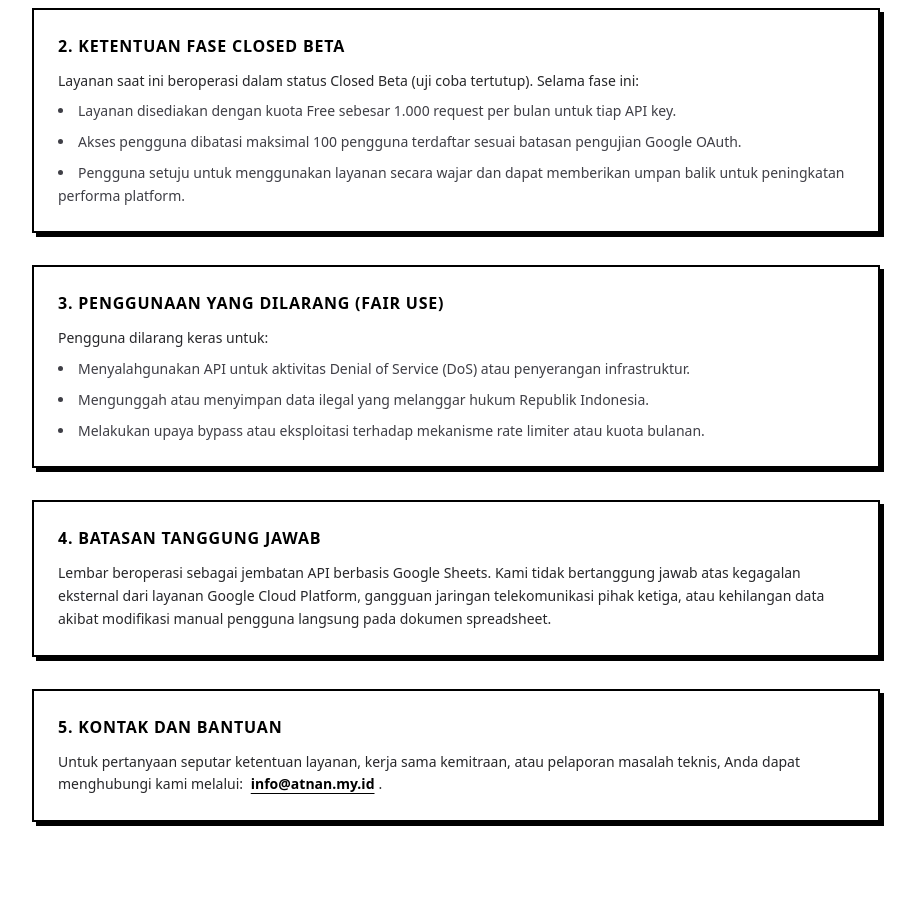
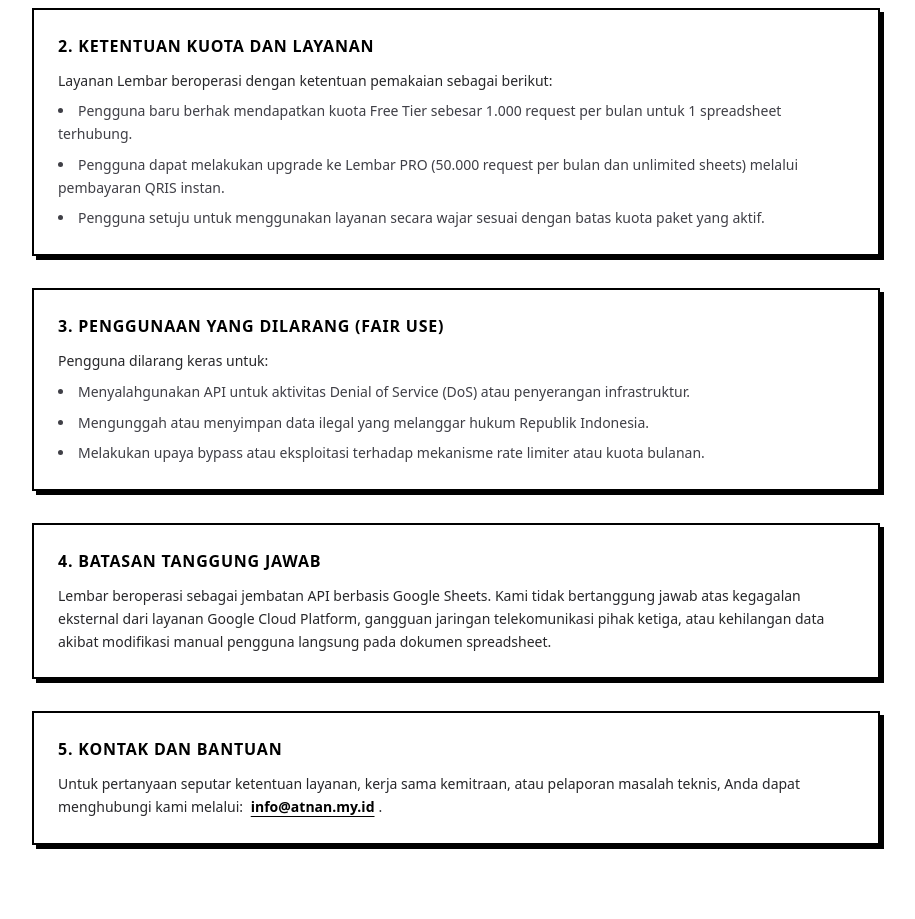
Before and after one commit to Atnan49/Lembar-API-sheet, a Next.js app: page /terms in a window 1280 px wide. Shown: the part 500-1419 px from the top of the page, without its empty margins (184-1099 px from the left). Built offline with nearby package versions, Linux system fonts and the light colour scheme; no server answers.

Commit message:
chore: remove all closed beta references across the app

```diff
--- a/src/app/api/user/segment/route.ts
+++ b/src/app/api/user/segment/route.ts
@@ -5,7 +5,7 @@ import { prisma } from "@/lib/prisma";
 
 /**
  * POST /api/user/segment
- * Saves the user's closed beta segmentation answer ("Kamu pakai Lembar buat apa?").
+ * Saves the user's segmentation answer ("Kamu pakai Lembar buat apa?").
  */
 export async function POST(req: NextRequest) {
   const session = await getServerSession(authOptions);
--- a/src/app/dashboard/page.tsx
+++ b/src/app/dashboard/page.tsx
@@ -789,7 +789,7 @@ print(data)`}
         isOpen={showSurvey}
         onClose={() => setShowSurvey(false)}
         title="Selamat Datang di Lembar"
-        description="Bantu kami memahami profil pemakaian Anda untuk pengembangan Closed Beta."
+        description="Bantu kami memahami profil pemakaian Anda untuk pengembangan fitur Lembar."
       >
         <div className="flex flex-col gap-4">
           <p className="text-xs sm:text-sm font-bold text-black">
--- a/src/app/page.tsx
+++ b/src/app/page.tsx
@@ -131,7 +131,7 @@ export default function HomePage() {
       <section className="max-w-6xl mx-auto px-4 sm:px-6">
         <div className="flex flex-col items-start gap-6 max-w-3xl">
           <Badge variant="yellow" className="text-xs">
-            Closed Beta 2026
+            REST API Platform
           </Badge>
 
           <h1 className="text-3xl sm:text-5xl lg:text-6xl font-extrabold uppercase tracking-tight text-black leading-none">
@@ -618,7 +618,7 @@ export default function HomePage() {
             <div className="grid grid-cols-1 sm:grid-cols-2 lg:grid-cols-3 gap-6">
               <div className="border-2 border-black p-5 bg-zinc-50 flex flex-col justify-between">
                 <div>
-                  <div className="font-extrabold text-base uppercase text-black">Free Beta</div>
+                  <div className="font-extrabold text-base uppercase text-black">Free Tier</div>
                   <div className="text-2xl font-extrabold font-mono text-black my-2">Rp0 <span className="text-xs font-normal">/bln</span></div>
                   <p className="text-xs text-zinc-700 font-medium">1.000 req/bulan, 1 sheet, auto-create tab, proteksi formula.</p>
                 </div>
@@ -737,7 +737,7 @@ export default function HomePage() {
                 ? isProActive
                   ? `Login sebagai ${session.user?.email} (Lembar PRO). Buka dashboard untuk mengelola koneksi spreadsheet dan API key Anda.`
                   : `Login sebagai ${session.user?.email}. Buka dashboard untuk menghubungkan spreadsheet atau upgrade kuota.`
-                : "Daftar sekarang di Closed Beta dan dapatkan 1.000 request gratis setiap bulan."}
+                : "Daftar sekarang dan dapatkan 1.000 request gratis setiap bulan."}
             </p>
           </div>
           {session ? (
--- a/src/app/pricing/page.tsx
+++ b/src/app/pricing/page.tsx
@@ -120,7 +120,7 @@ export default function PricingPage() {
                       month: "long",
                       year: "numeric",
                     })} (Kuota: 50.000 req/bulan)`
-                  : "Anda saat ini berada di paket Free Beta (1.000 req/bulan, 1 sheet)."}
+                  : "Anda saat ini berada di paket Free Tier (1.000 req/bulan, 1 sheet)."}
               </p>
             </div>
           </div>
@@ -150,12 +150,12 @@ export default function PricingPage() {
 
       {/* Pricing Cards Grid */}
       <section className="grid grid-cols-1 md:grid-cols-3 gap-6 sm:gap-8 items-stretch">
-        {/* Tier 1: Free Beta */}
+        {/* Tier 1: Free Tier */}
         <div className="border-2 border-black bg-white p-6 sm:p-7 shadow-[4px_4px_0px_#000000] flex flex-col justify-between">
           <div>
             <div className="flex items-center justify-between mb-2">
               <span className="font-extrabold text-lg uppercase tracking-wider text-black">
-                Free Beta
+                Free Tier
               </span>
               <Badge variant="yellow">Mulai Gratis</Badge>
             </div>
@@ -334,7 +334,7 @@ export default function PricingPage() {
             <thead>
               <tr className="border-b-3 border-black bg-zinc-100 font-extrabold uppercase tracking-wider text-black">
                 <th className="p-4 border-r-2 border-black min-w-[200px]">Fitur & Kapabilitas</th>
-                <th className="p-4 border-r-2 border-black text-center min-w-[120px]">Free Beta</th>
+                <th className="p-4 border-r-2 border-black text-center min-w-[120px]">Free Tier</th>
                 <th className="p-4 border-r-2 border-black text-center bg-[#ffe600] min-w-[140px]">Lembar PRO</th>
                 <th className="p-4 text-center min-w-[140px]">Organisasi</th>
               </tr>
--- a/src/app/terms/page.tsx
+++ b/src/app/terms/page.tsx
@@ -37,15 +37,15 @@ export default function TermsPage() {
 
         <section className="border-2 border-black p-6 bg-white shadow-[4px_4px_0px_#000000]">
           <h2 className="text-base font-extrabold uppercase tracking-wider text-black mb-3">
-            2. Ketentuan Fase Closed Beta
+            2. Ketentuan Kuota dan Layanan
           </h2>
           <p className="mb-2">
-            Layanan saat ini beroperasi dalam status Closed Beta (uji coba tertutup). Selama fase ini:
+            Layanan Lembar beroperasi dengan ketentuan pemakaian sebagai berikut:
           </p>
           <ul className="list-disc list-inside space-y-2 text-zinc-700">
-            <li>Layanan disediakan dengan kuota Free sebesar 1.000 request per bulan untuk tiap API key.</li>
-            <li>Akses pengguna dibatasi maksimal 100 pengguna terdaftar sesuai batasan pengujian Google OAuth.</li>
-            <li>Pengguna setuju untuk menggunakan layanan secara wajar dan dapat memberikan umpan balik untuk peningkatan performa platform.</li>
+            <li>Pengguna baru berhak mendapatkan kuota Free Tier sebesar 1.000 request per bulan untuk 1 spreadsheet terhubung.</li>
+            <li>Pengguna dapat melakukan upgrade ke Lembar PRO (50.000 request per bulan dan unlimited sheets) melalui pembayaran QRIS instan.</li>
+            <li>Pengguna setuju untuk menggunakan layanan secara wajar sesuai dengan batas kuota paket yang aktif.</li>
           </ul>
         </section>
 
--- a/src/components/layout/footer.tsx
+++ b/src/components/layout/footer.tsx
@@ -51,7 +51,7 @@ export function Footer() {
 
         {/* Status / Copyright / Creator */}
         <div className="text-xs text-zinc-600 font-bold uppercase tracking-wider text-center md:text-right flex flex-col items-center md:items-end gap-1">
-          <div>Closed Beta &bull; lembar.atnan.my.id</div>
+          <div>lembar.atnan.my.id</div>
           <div className="text-[11px] text-black font-extrabold tracking-wider">
             Developed by <span className="bg-[#ffe600] px-1.5 py-0.5 border border-black text-black inline-block shadow-[1px_1px_0px_#000000]">AtnanLabs</span>
           </div>
--- a/src/components/seo/json-ld.tsx
+++ b/src/components/seo/json-ld.tsx
@@ -21,7 +21,7 @@ export function JsonLd() {
             "@type": "Offer",
             "price": "0",
             "priceCurrency": "IDR",
-            "name": "Free Beta",
+            "name": "Free Tier",
             "description": "1.000 requests per bulan, 1 connected sheet, auto-create tab",
           },
           {
@@ -106,7 +106,7 @@ export function JsonLd() {
             "name": "Berapa kuota request bulanan yang disediakan?",
             "acceptedAnswer": {
               "@type": "Answer",
-              "text": "Tier Free Beta menyediakan 1.000 request per bulan. Anda dapat melakukan upgrade ke tier PRO seharga Rp 49.000/bulan untuk mendapatkan 50.000 request per bulan dan unlimited connected sheets.",
+              "text": "Tier Free menyediakan 1.000 request per bulan. Anda dapat melakukan upgrade ke tier PRO seharga Rp 49.000/bulan untuk mendapatkan 50.000 request per bulan dan unlimited connected sheets.",
             },
           },
         ],
```
